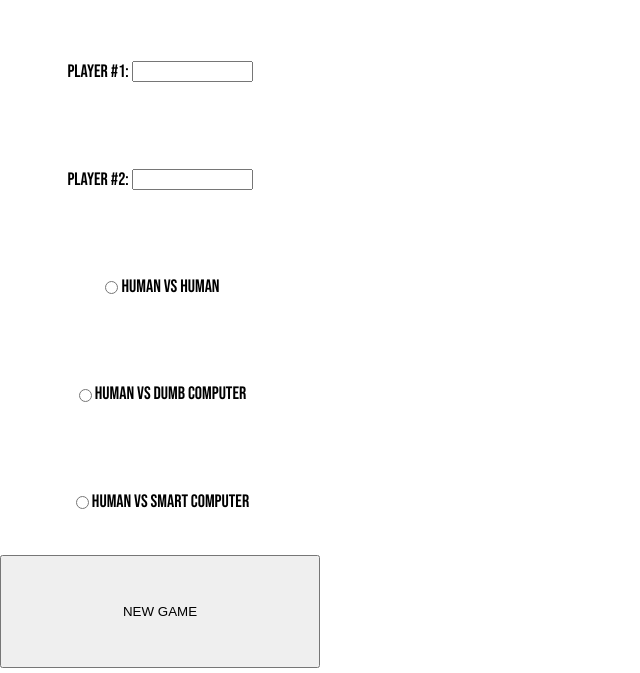
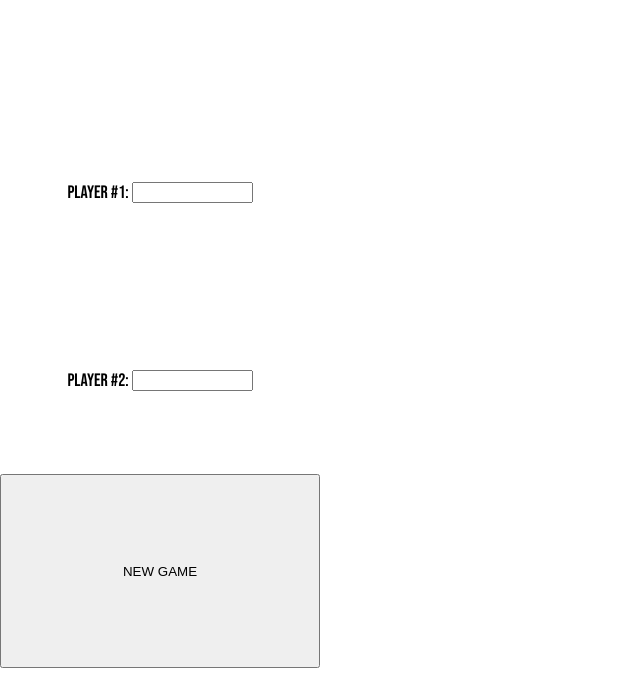
Before and after one commit to gagc056/tic-tac-toe, a website: page index.html in a window 1280 px wide. Shown: the part 132-805 px from the top of the page, without its empty margins (0-640 px from the left). Drawn offline with Linux system fonts and the light colour scheme.

Commit message:
Simplify development by dropping support for AI.

```diff
--- a/index.html
+++ b/index.html
@@ -19,15 +19,6 @@
       <label>
         Player #2:&nbsp;<input type="text" name="ttt-player2-name" size="12" />
       </label>
-      <label>
-        <input type="radio" name="ttt-players-choice" /> Human VS Human
-      </label>
-      <label>
-        <input type="radio" name="ttt-players-choice" /> Human VS Dumb Computer
-      </label>
-      <label>
-        <input type="radio" name="ttt-players-choice" /> Human VS Smart Computer
-      </label>
       <button class="ttt-new-game">NEW GAME</button>
     </div>
     <div class="ttt-board">
```
